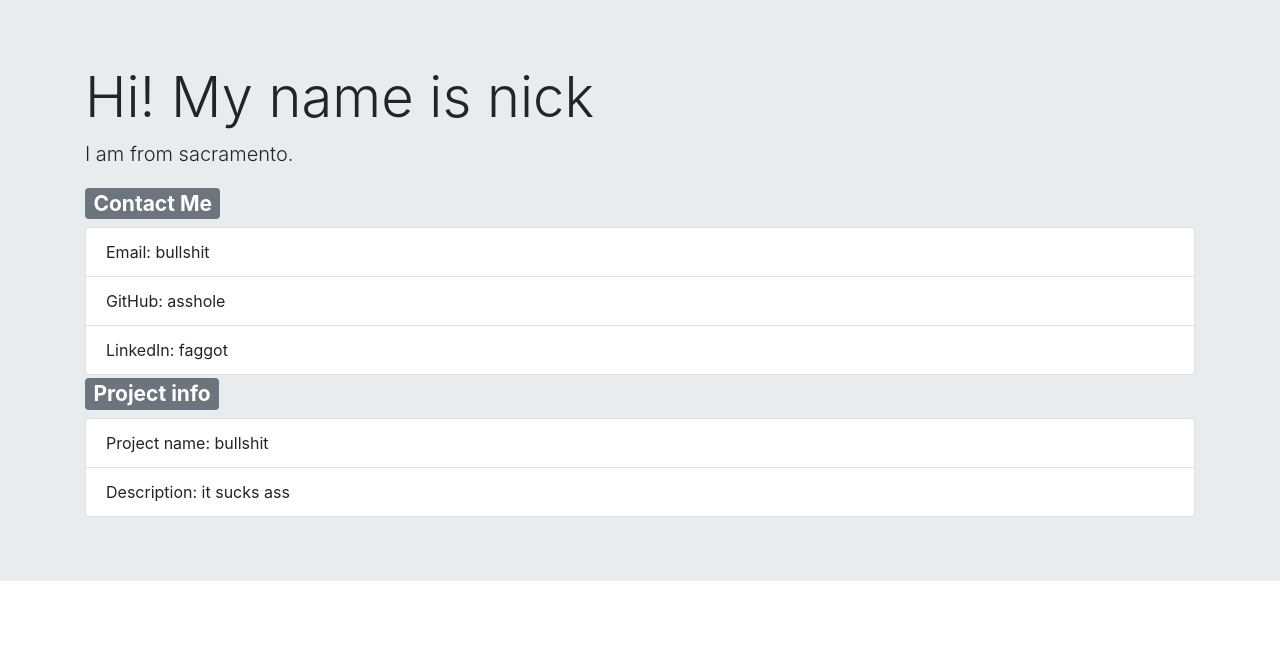
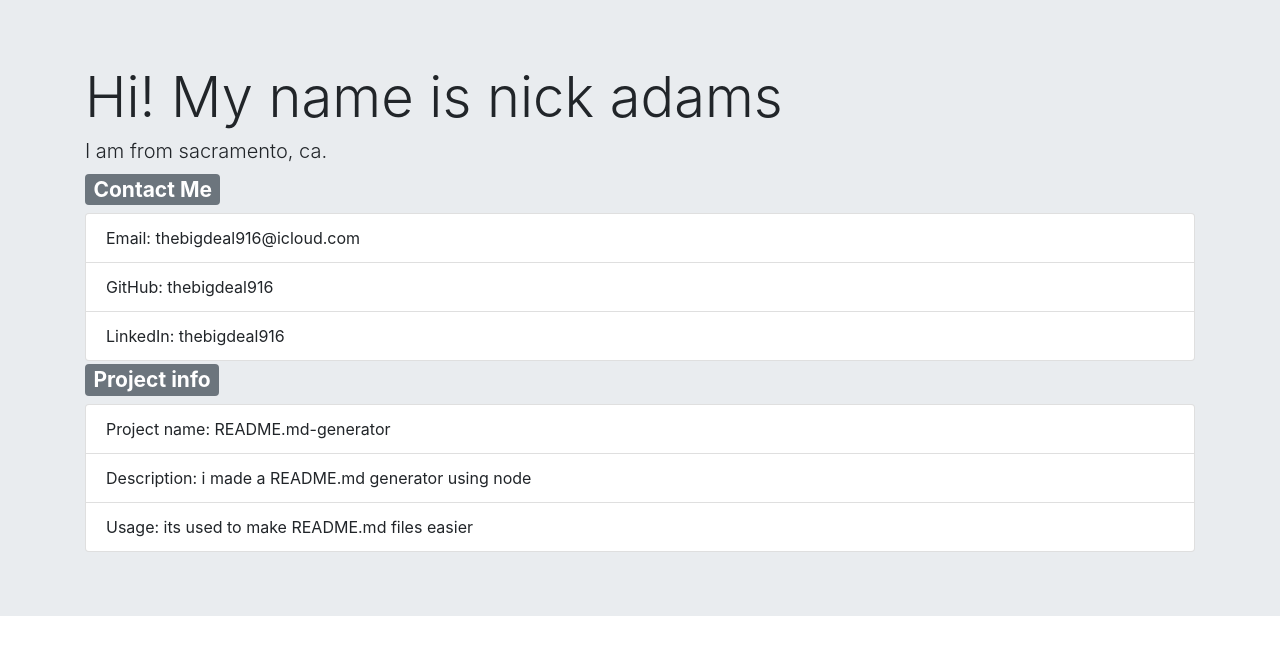
Before and after one commit to Nick-Adams-81/README.md-generator, a plain HTML site: page index.html in a window 1280 px wide. Drawn offline with nearby package versions, Linux system fonts and the light colour scheme.

Commit message:
README.md-generator v2

```diff
--- a/index.html
+++ b/index.html
@@ -10,19 +10,21 @@
 <body>
   <div class="jumbotron jumbotron-fluid">
   <div class="container">
-    <h1 class="display-4">Hi! My name is nick</h1>
-    <p class="lead">I am from sacramento.</p>
+    <h1 class="display-4">Hi! My name is nick adams</h1>
+    <h2 class="lead">I am from sacramento, ca.</h2>
     <h3> <span class="badge badge-secondary">Contact Me</span></h3>
     <ul class="list-group">
-      <li class="list-group-item">Email: bullshit</li>
-      <li class="list-group-item">GitHub: asshole</li>
-      <li class="list-group-item">LinkedIn: faggot</li>
+      <li class="list-group-item">Email: thebigdeal916@icloud.com</li>
+      <li class="list-group-item">GitHub: thebigdeal916</li>
+      <li class="list-group-item">LinkedIn: thebigdeal916</li>
     </ul>
     <h3> <span class="badge badge-secondary">Project info</span></h3>
     <ul class="list-group">
-     <li class="list-group-item">Project name: bullshit</li>
-     <li class="list-group-item">Description: it sucks ass</li>
+     <li class="list-group-item">Project name: README.md-generator</li>
+     <li class="list-group-item">Description: i made a README.md generator using node</li>
+     <li class="list-group-item">Usage: its used to make README.md files easier</li>
     </ul>
+
   </div>
 </div>
 </body>
```
